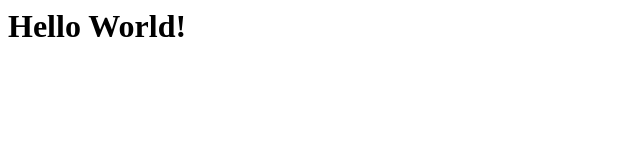
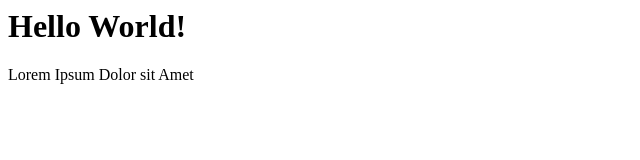
Before and after one commit to anderson-lnrd/andersonleonxrdo.github.io, a plain HTML site: page index.html in a window 1280 px wide. Shown: the whole page, without its empty margins (0-640 px from the left). Drawn offline with Linux system fonts and the light colour scheme.

Commit message:
Update index.html

```diff
--- a/index.html
+++ b/index.html
@@ -6,5 +6,6 @@
     <h1>
       Hello World!
     </h1>
+    <p>Lorem Ipsum Dolor sit Amet</p>
   </body>
 </html>
```
